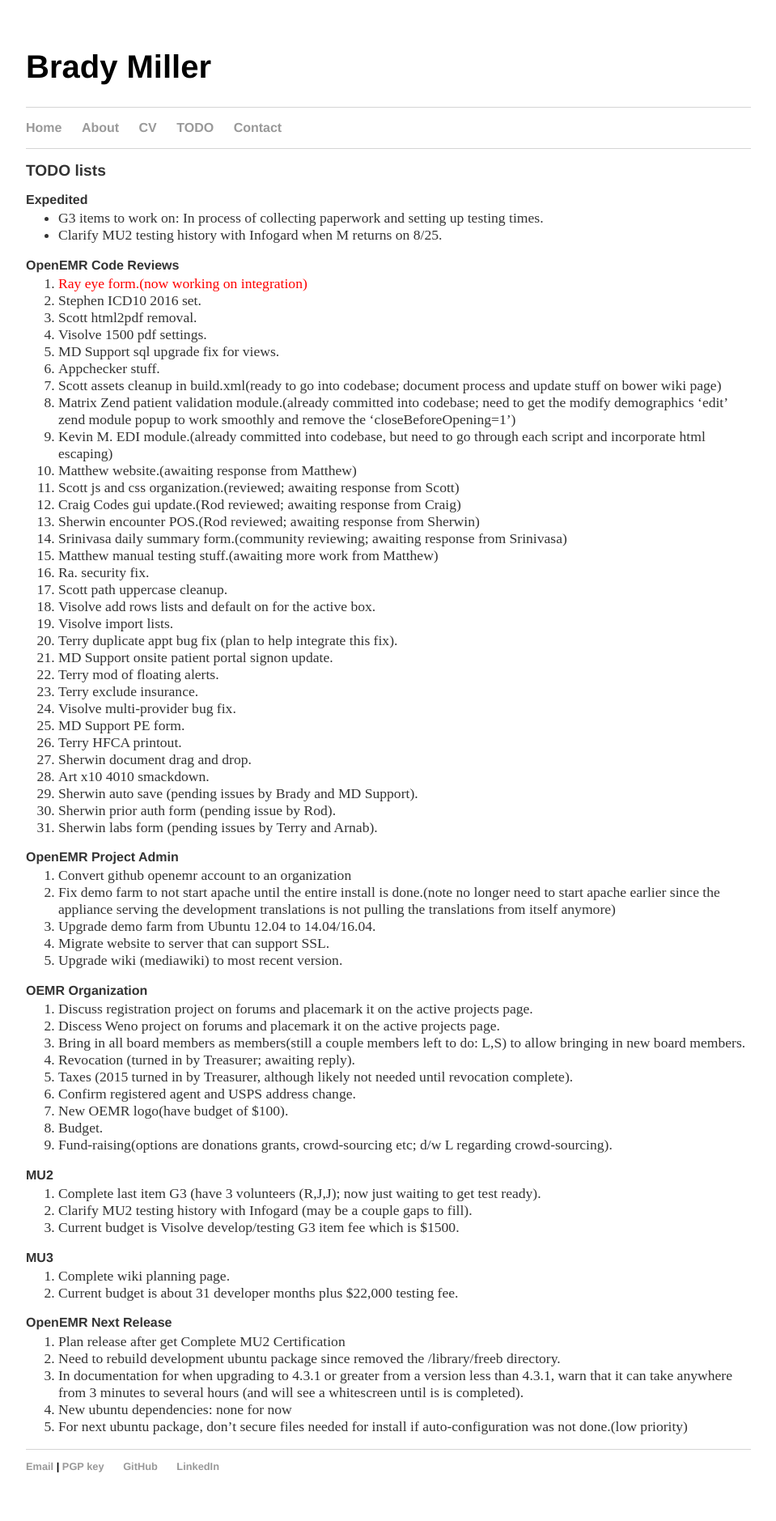
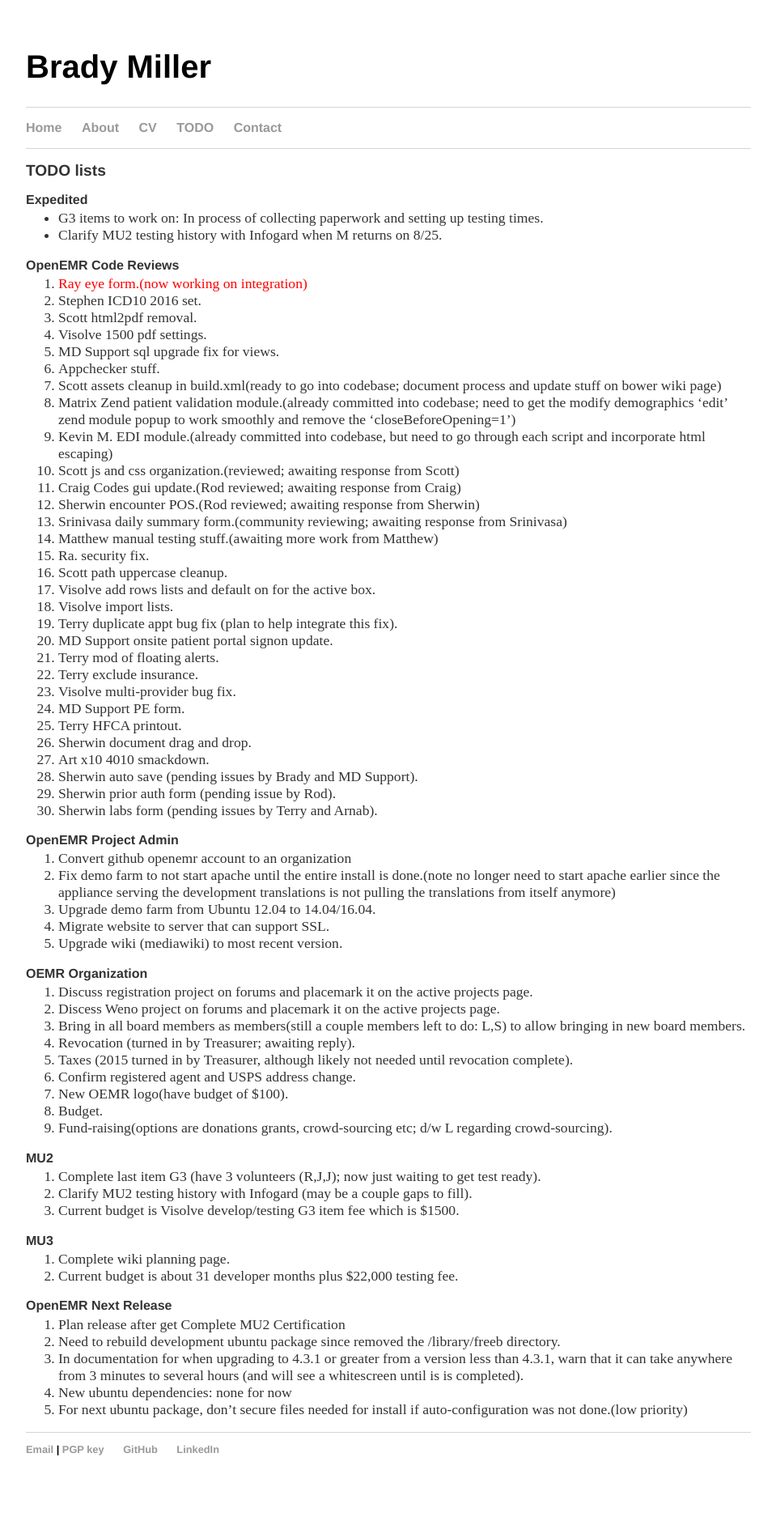
Before and after one commit to bradymiller/bradymiller.github.io, a Jekyll site: the page built from todo/index.md, in a window 1280 px wide. Shown: the whole page at 81% size, without its empty margins (160-1119 px from the left). Built offline with Jekyll 4.4.1, drawn with Linux system fonts in a browser that asks for light colours; after the commit the page ends 1858 px from its top, so only the background shows below that.

Commit message:
Update todo list

```diff
--- a/todo/index.md
+++ b/todo/index.md
@@ -17,7 +17,6 @@
 1. Scott assets cleanup in build.xml(ready to go into codebase; document process and update stuff on bower wiki page)
 1. Matrix Zend patient validation module.(already committed into codebase; need to get the modify demographics 'edit' zend module popup to work smoothly and remove the 'closeBeforeOpening=1')
 1. Kevin M. EDI module.(already committed into codebase, but need to go through each script and incorporate html escaping)
-1. Matthew website.(awaiting response from Matthew)
 1. Scott js and css organization.(reviewed; awaiting response from Scott)
 1. Craig Codes gui update.(Rod reviewed; awaiting response from Craig)
 1. Sherwin encounter POS.(Rod reviewed; awaiting response from Sherwin)
```
